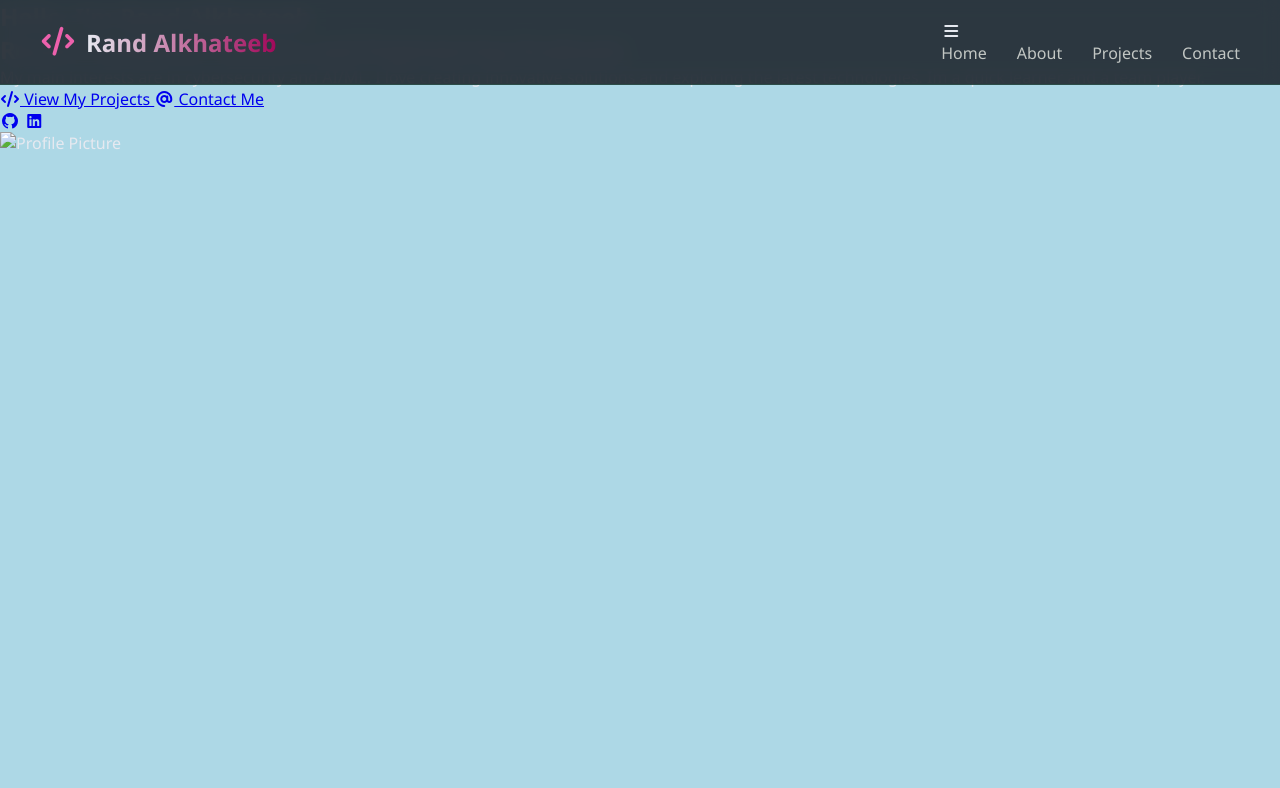
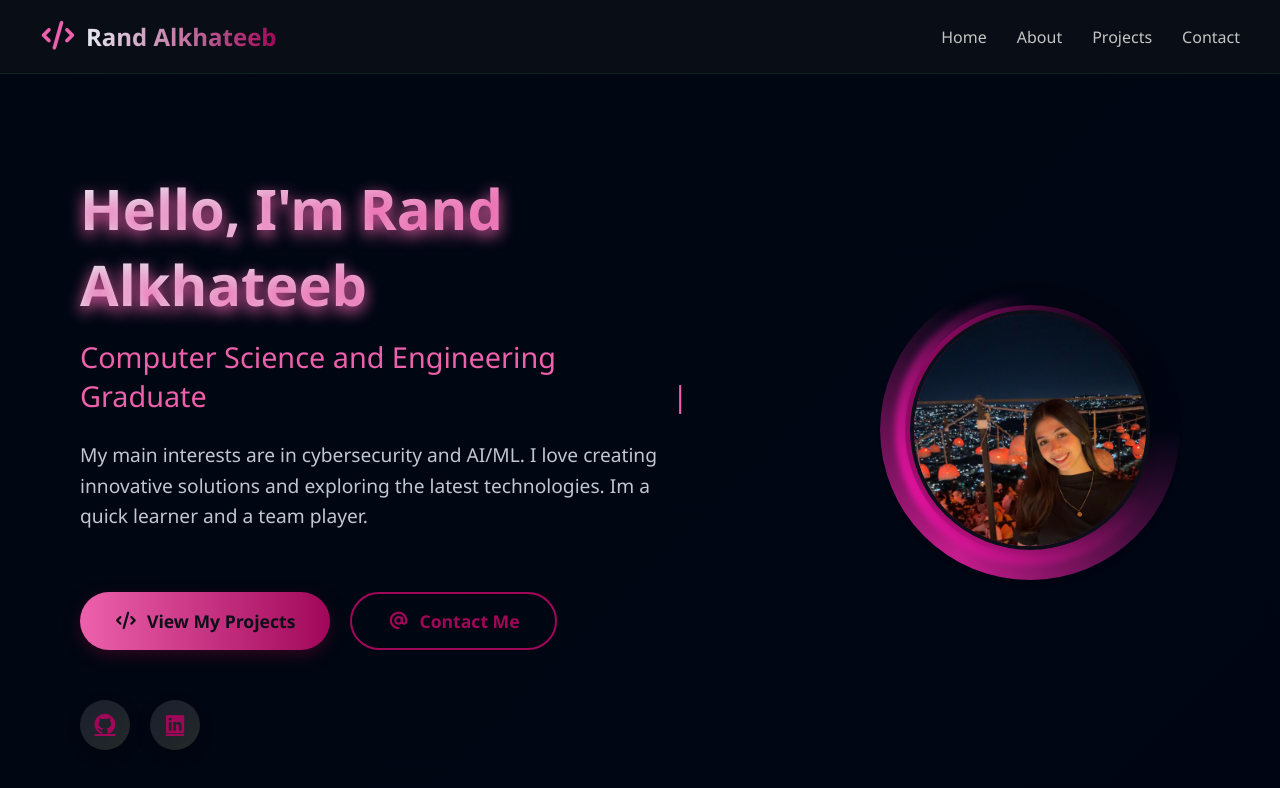
Before and after one commit to RandMoKhaled/Portfolio-Website, a plain HTML site: page index.html in a window 1280 px wide. Drawn offline with Linux system fonts and the light colour scheme.

Commit message:
picture, css and html

```diff
--- a/index.html
+++ b/index.html
@@ -28,7 +28,7 @@
     <section class="hero" id="home">
         <div class="content">
             <h1>Hello, I'm Rand Alkhateeb</h1>
-            <h2>Recent <span class="typing-text">Computer Science and Engineering</span> Graduate</h2>
+            <h2><span class="typing-text">Computer Science and Engineering Graduate</span></h2>
             <p>My main interests are in cybersecurity and AI/ML. I love creating innovative solutions
                 and exploring the latest technologies. Im a quick learner and a team player.</p>
             <div class="cta-buttons">
@@ -53,7 +53,7 @@
             <div class="pulse-ring"></div>
             <div class="pulse-ring"></div>
             <div class="pulse-ring"></div>
-            <img src="profile.png" width="240px" alt="Profile Picture" class="profile-img"/>
+            <img src="profile.jpg" width="240px" alt="Profile Picture" class="profile-img"/>
         </div>
     </section>
     <script src="script.js"></script>
--- a/style.css
+++ b/style.css
@@ -8,8 +8,9 @@
 body {
     color: #e6e9f0;
     min-height: 100vh;
-    overflow: hidden;
-    background-color: lightblue;
+    overflow-y: auto;
+    overflow-x: hidden;
+    background: linear-gradient(135deg, #010712 0%, #000513 100%);
 }
 
 header {
@@ -64,11 +65,11 @@ nav a {
     padding: 5px 0;
 }
 
-nav a:hover{
+nav a:hover {
     color:#ed61ac;
 }
 
-nav a::after{
+nav a::after {
   content: '';
   position: absolute;
   bottom: 0;
@@ -76,5 +77,321 @@ nav a::after{
   width:0;
   height: 2px;
   background: #ed61ac;
-  transition:width 0.3s ease;
+  transition: width 0.3s ease;
 }
+
+nav a:hover::after {
+    width: 100%;
+}
+.menu-toggle{
+    display:none;
+    font-size: 1.5rem;
+    color: #e6e9f0;
+    cursor: pointer;
+}
+.hero{
+    max-width: 1200px;
+    width: 100%;
+    margin:0 auto;
+    display: flex;
+    flex-direction: row;
+    align-items: center;
+    justify-content: space-between;
+    gap: 80px;
+    padding: 120px 40px 60px;
+    min-height: 100vh;
+}
+
+.content{
+    max-width:600px;
+    opacity:1;
+    transform: translateY(20px);
+    animation: fadeInUp 1s ease forwards 0.5s;
+}
+
+h1{
+    font-size:3.5rem;
+    margin-bottom:15px;
+    background:linear-gradient(90deg, #e6e9f0 0%, #ed61ac 100%);
+    background-clip: text;
+    -webkit-background-clip:text;
+    -webkit-text-fill-color: transparent;
+    font-weight: 700;
+    text-shadow: 0 5px 15px rgba(237, 97, 172, 03);
+}
+
+h2{
+    font-size: 1.8rem;
+    margin-bottom: 25px;
+    color: #c2c6d3;
+    font-weight: 500;
+}
+
+p{
+    font-size: 1.2rem;
+    line-height: 1.6;
+    margin-bottom: 30px;
+    color: #c2c6d3;
+}
+.typing-text{
+    position: relative;
+    display: inline-block;
+    color: #ed61ac;
+}
+
+.typing-text::after{
+    content: "|";
+    position: absolute;
+    right: -8px;
+    animation: blink 0.7s infinite;
+    color: #ed61ac;
+}
+
+.cta-buttons{
+    display:flex;
+    gap:20px;
+    margin-top: 40px;
+    flex-wrap:wrap;
+    opacity: 1;
+    transform: translateY(20px);
+    animation: fadeInUp 1s ease forwards 0.8s;
+}
+
+.btn{
+    padding: 15px 35px;
+    border-radius:50px;
+    font-size:1.1rem;
+    font-weight: 600;
+    text-decoration:none;
+    transition: all 0.3s ease;
+    display: flex;
+    align-items:center;
+    gap: 10px;
+    position: relative;
+    overflow: hidden;
+}
+
+.btn-primary{
+    background: linear-gradient(90deg, #ed61ac 0%, #a10759 100%);
+    color: #0c0f17;
+    box-shadow: 0 5px 15px rgba(60, 8, 34, 0.8)
+}
+
+.btn-primary:hover{
+    transform: translate(-3px);
+    box-shadow: 0 8px 20px rgba(172, 4, 88, 0.8);
+}
+
+.btn-primary::before{
+    content:"";
+    position: absolute;
+    top: 0;
+    left: -100%;
+    width: 100%;
+    height: 100%;
+    background: linear-gradien(90deg, transparent, rgba(255,255,255,0.4), transparent);
+    transition: 0.5s;
+}
+
+.btn-primary:hover::before{
+    left:100%;
+}
+
+.btn-secondary{
+    border: 2px solid #a10759;
+    color: #a10759;
+}
+
+.btn-secondary:hover{
+    transform: translate(-3px);
+    box-shadow: 0 8px 20px rgba(239, 32, 215, 0.1);
+}
+
+.social-icons{
+    display: flex;
+    gap: 20px;
+    margin-top: 50px;
+    opacity: 1;
+    transform: translateY(20px);
+    animation: fadeInUp 1s ease forwards 0.5s;
+}
+
+.social-icons a{
+    width:50px;
+    height: 50px;
+    border-radius: 50%;
+    display: flex;
+    align-items: center;
+    justify-content:center;
+    background: linear-gradient(135deg, #1a1f2e 0%, #232828 100%);
+    color: #a10759;
+    font-size: 1.3rem;
+    transition: all 0.3s ease;
+    box-shadow: 0 5px 15px rgba(0,0,0,0.2);
+    position: relative;
+    overflow: hidden;
+}
+.social-icons a:hover{
+    transform: translateY(-5px);
+    color: #151925;
+    box-shadow: 0 8px 20px rgba(178, 18, 159, 0.1);
+}
+.social-icons a::before{
+    content:"";
+    position: absolute;
+    top: 0;
+    width: 100%;
+    height: 100%;
+    background: linear-gradient(45deg, #cc1c91,#ff14b1, #9e0b6d);
+    opacity: 0;
+    transition: 0.3s;
+    z-index: -1;
+}
+
+.social-icons a:hover::before{
+    opacity: 1;
+}
+
+
+/* PROFILE IMAGE */
+
+.profile-container {
+    position: relative;
+    width: 300px;
+    height: 300px;
+    flex-shrink: 0;
+    transform: translateX(-20px);
+}
+
+/* Actual photo */
+.profile-img {
+    width: 240px;
+    height: 240px;
+    object-fit: cover;
+    border-radius: 50%;
+
+    position: absolute;
+    top: 50%;
+    left: 50%;
+    transform: translate(-50%, -50%);
+
+    z-index: 10;
+
+    box-shadow: 0 5px 30px rgba(0, 0, 0, 0.4);
+    border: 4px solid #0c0f17;
+
+    transition: all 0.5s ease;
+}
+
+.profile-img:hover {
+    transform: translate(-50%, -50%) scale(1.05);
+}
+
+
+/* OUTER PINK RING */
+
+.border-outer {
+    position: absolute;
+
+    width: 300px;
+    height: 300px;
+
+    top: 50%;
+    left: 50%;
+
+    transform: translate(-50%, -50%) rotate(0deg);
+
+    border-radius: 50%;
+
+    background: conic-gradient(
+        transparent,
+        #cc1c91,
+        transparent,
+        transparent
+    );
+
+    z-index: 1;
+
+    animation: rotate 4s linear infinite;
+}
+
+
+/* MIDDLE PINK RING */
+
+.border-middle {
+    position: absolute;
+
+    width: 270px;
+    height: 270px;
+
+    top: 50%;
+    left: 50%;
+
+    transform: translate(-50%, -50%) rotate(0deg);
+
+    border-radius: 50%;
+
+    background: conic-gradient(
+        transparent,
+        #ff14b1,
+        transparent,
+        transparent
+    );
+
+    z-index: 2;
+
+    animation: rotate-reverse 3s linear infinite;
+
+    filter: blur(3px);
+}
+
+
+/* INNER PINK RING */
+
+.border-inner {
+    position: absolute;
+
+    width: 250px;
+    height: 250px;
+
+    top: 50%;
+    left: 50%;
+
+    transform: translate(-50%, -50%) rotate(0deg);
+
+    border-radius: 50%;
+
+    background: conic-gradient(
+        transparent,
+        #9e0b6d,
+        transparent,
+        transparent
+    );
+
+    z-index: 3;
+
+    animation: rotate 2s linear infinite;
+}
+
+
+/* ROTATION */
+
+@keyframes rotate {
+    from {
+        transform: translate(-50%, -50%) rotate(0deg);
+    }
+
+    to {
+        transform: translate(-50%, -50%) rotate(360deg);
+    }
+}
+
+@keyframes rotate-reverse {
+    from {
+        transform: translate(-50%, -50%) rotate(360deg);
+    }
+
+    to {
+        transform: translate(-50%, -50%) rotate(0deg);
+    }
+}
```
Also changed, not shown: profile.jpg (added).
